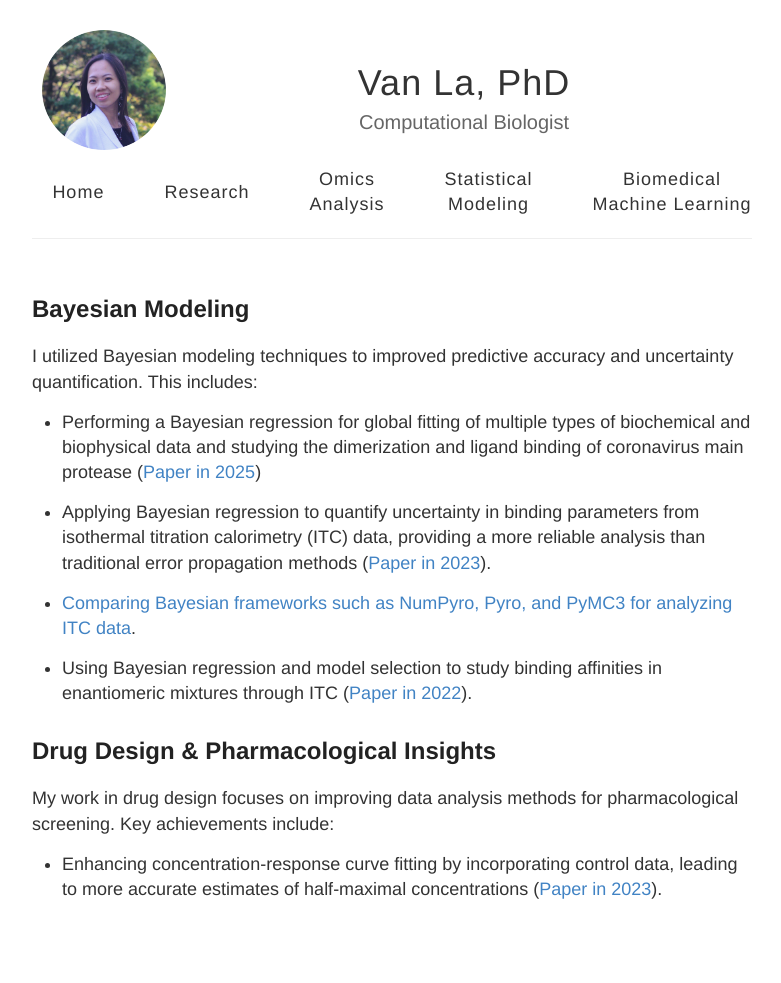
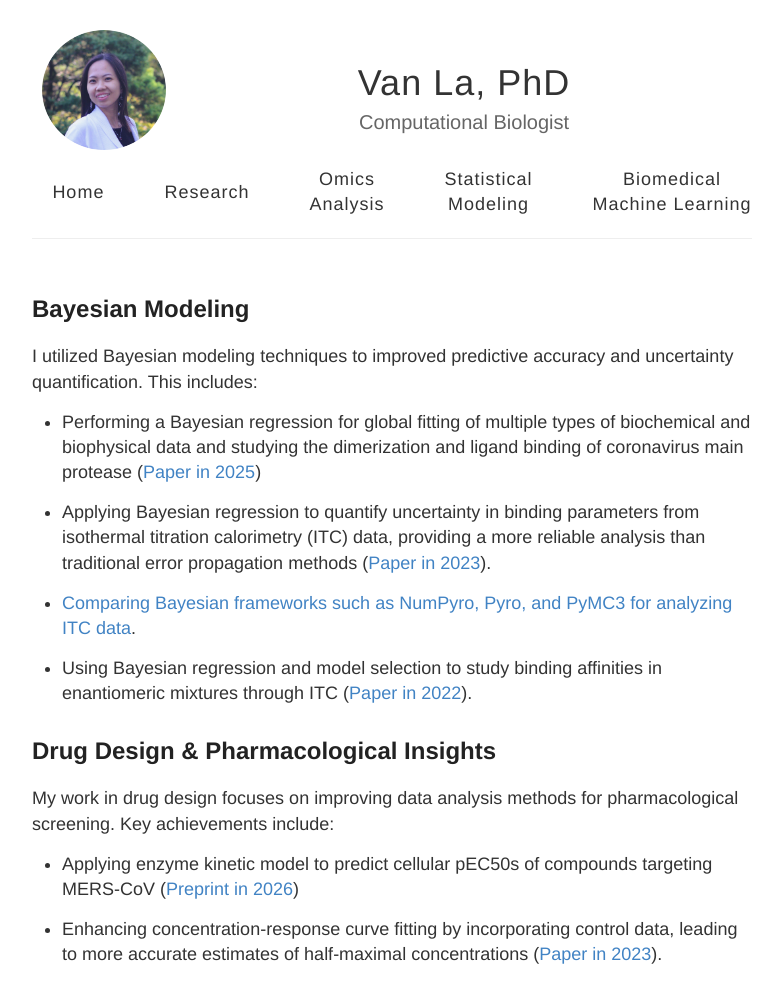
Before and after one commit to vanngocthuyla/vanngocthuyla.github.io, a Jekyll site: the page built from _pages/modeling.md, in a window 1280 px wide. Shown: the whole page, without its empty margins (248-1029 px from the left). Built offline with Jekyll 4.4.1, drawn with Linux system fonts in a browser that asks for light colours; before the commit the page ends 917 px from its top, so only the background shows below that.

Commit message:
Update modeling.md

```diff
--- a/_pages/modeling.md
+++ b/_pages/modeling.md
@@ -22,4 +22,6 @@ I utilized Bayesian modeling techniques to improved predictive accuracy and unce
 
 My work in drug design focuses on improving data analysis methods for pharmacological screening. Key achievements include:
 
+- Applying enzyme kinetic model to predict cellular pEC50s of compounds targeting MERS-CoV ([Preprint in 2026](https://www.biorxiv.org/content/10.64898/2026.02.20.707097v1))
+
 - Enhancing concentration-response curve fitting by incorporating control data, leading to more accurate estimates of half-maximal concentrations ([Paper in 2023](https://pubs.acs.org/doi/10.1021/acs.jmedchem.3c00107)).
```
